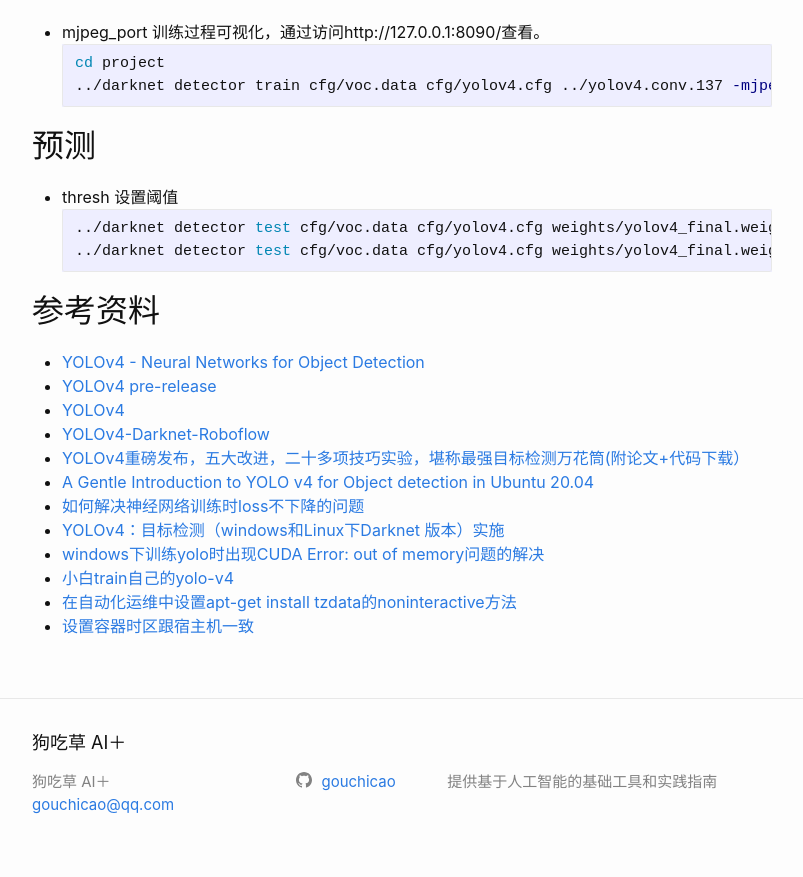
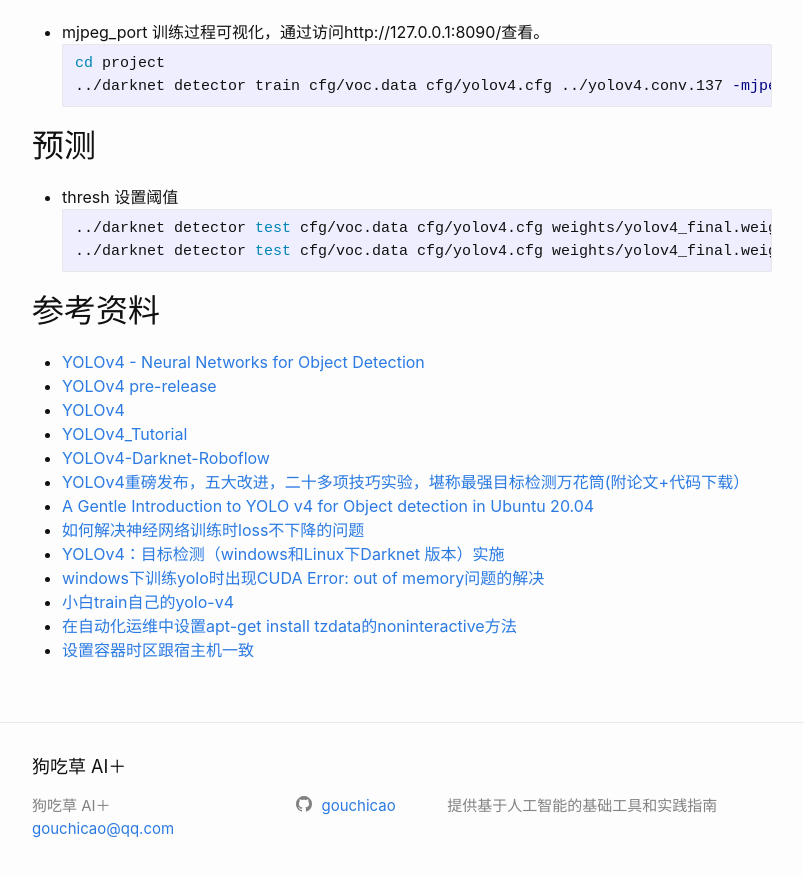
Before and after one commit to gouchicao/gouchicao.github.io, a Jekyll site: the page built from _posts/2020-06-06-Build-YOLOv4-container-application-on-custom-data-set.markdown, in a window 1280 px wide and 900 px high, scrolled down 3100 px. Shown: the top 877 px of the window, without its empty margins (238-1041 px from the left). Built offline with Jekyll 4.4.1, drawn with Linux system fonts in a browser that asks for light colours.

Commit message:
Update 2020-06-06-Build-YOLOv4-container-application-on-custom-data-set.markdown

```diff
--- a/_posts/2020-06-06-Build-YOLOv4-container-application-on-custom-data-set.markdown
+++ b/_posts/2020-06-06-Build-YOLOv4-container-application-on-custom-data-set.markdown
@@ -161,6 +161,7 @@ cd project
 * [YOLOv4 - Neural Networks for Object Detection](https://github.com/AlexeyAB/darknet)
 * [YOLOv4 pre-release](https://github.com/AlexeyAB/darknet/releases)
 * [YOLOv4](https://medium.com/@jonathan_hui/yolov4-c9901eaa8e61)
+* [YOLOv4_Tutorial](https://colab.research.google.com/drive/1CZHDZu-goOuR-vomkvkpl9gTlEFKglKa)
 * [YOLOv4-Darknet-Roboflow](https://colab.research.google.com/drive/1mzL6WyY9BRx4xX476eQdhKDnd_eixBlG)
 * [YOLOv4重磅发布，五大改进，二十多项技巧实验，堪称最强目标检测万花筒(附论文+代码下载）](https://aijishu.com/a/1060000000109128)
 * [A Gentle Introduction to YOLO v4 for Object detection in Ubuntu 20.04](https://robocademy.com/2020/05/01/a-gentle-introduction-to-yolo-v4-for-object-detection-in-ubuntu-20-04/)
```
